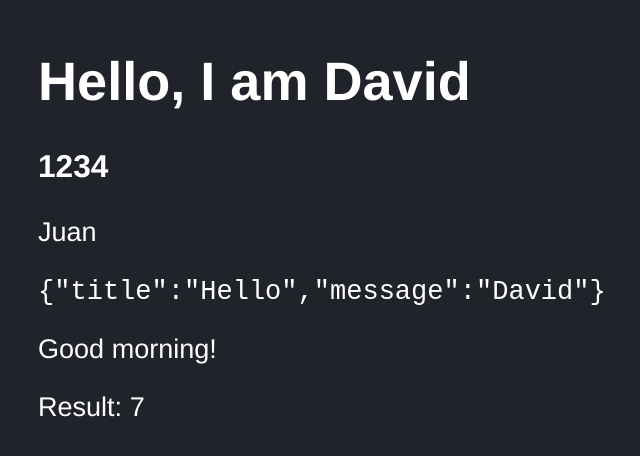
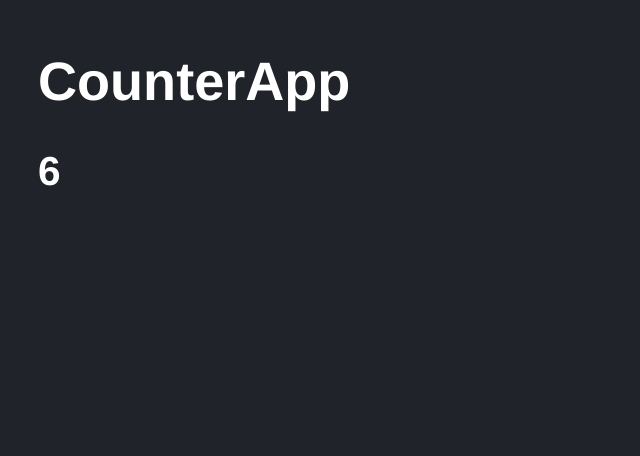
Before and after one commit to toledodavid/react-03-counter-app-vite, a React (Vite) app: page / in a window 1280 px wide. Shown: the part 134-590 px from the top of the page, without its empty margins (110-750 px from the left). Built offline with nearby package versions, Linux system fonts and the light colour scheme.

Commit message:
Create CounterApp component

```diff
--- /dev/null
+++ b/src/CounterApp.jsx
@@ -0,0 +1,19 @@
+import PropTypes from 'prop-types';
+
+
+export const CounterApp = ({value}) => {
+  return (
+    <>
+      <h1>CounterApp</h1>
+      <h2>{value}</h2>
+    </>
+  );
+}
+
+CounterApp.defaulProps = {
+  value: 0,
+}
+
+CounterApp.propTypes = {
+  value: PropTypes.number.isRequired,
+}
--- a/src/main.jsx
+++ b/src/main.jsx
@@ -1,13 +1,15 @@
 import React from 'react';
 import ReactDOM from 'react-dom/client';
-import { FirstApp } from './FirstApp';
-import { HelloWorldApp } from './HelloWorldApp';
+import { CounterApp } from './CounterApp';
+// import { FirstApp } from './FirstApp';
+// import { HelloWorldApp } from './HelloWorldApp';
 
 import './styles.css';
 
 
 ReactDOM.createRoot(document.getElementById('root')).render(
   <React.StrictMode>
-    <FirstApp title='Hello, I am David' subTitle={1234} />
+    {/*<FirstApp title='Hello, I am David' subTitle={1234} /> */}
+    <CounterApp value={6} />
   </React.StrictMode>
 )
```
